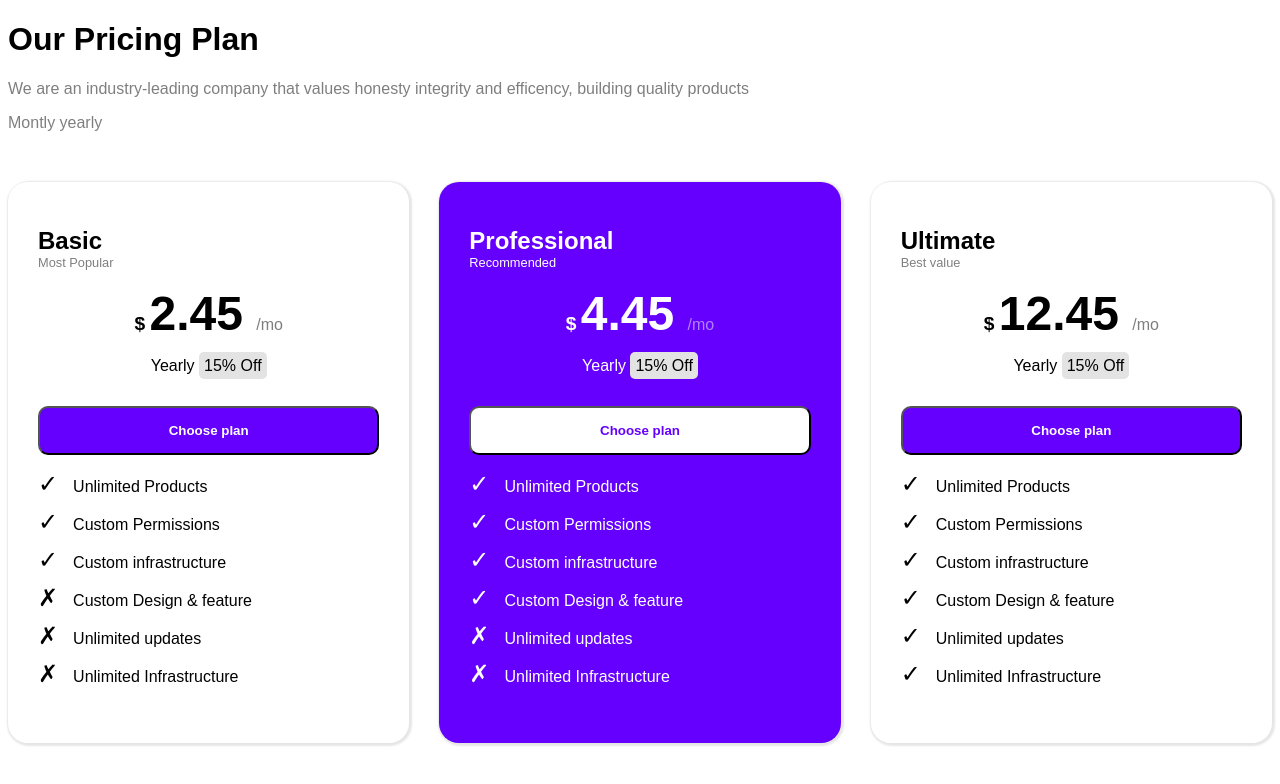
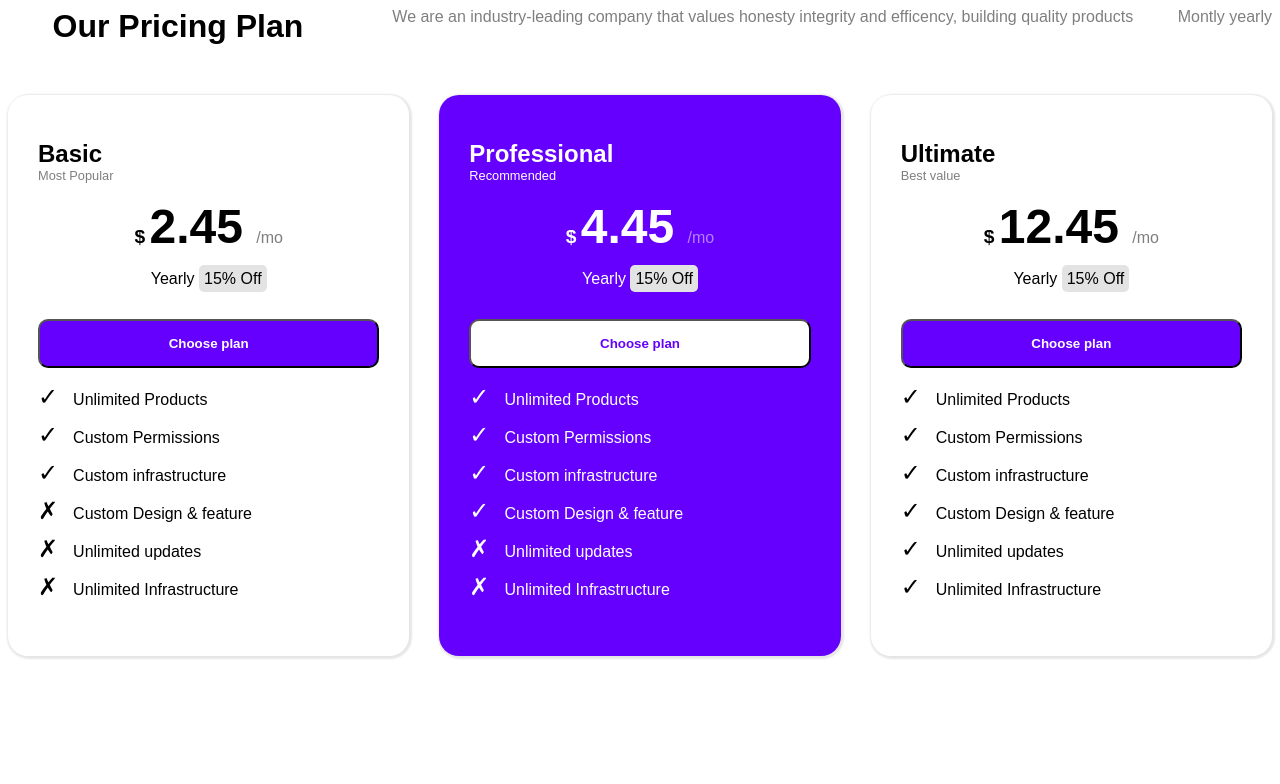
Before and after one commit to Giovanni-Ghinet/htmlcss-pricing-plan, a plain HTML site: page index.html in a window 1280 px wide. Drawn offline with Linux system fonts and the light colour scheme.

Commit message:
messo a destra montly e yearli

```diff
--- a/index.html
+++ b/index.html
@@ -11,12 +11,12 @@
 
 <body>
 
-    <header class="header margin-bottom">
-        <h1 class="header-title">Our Pricing Plan</h1>
+    <header class="header margin-bottom d-flex wrap">
+        <h1 class="header-title">Our Pricing Plan </h1>
         <p class="par-title opacity f-weight">We are an industry-leading company that values honesty integrity and
             efficency, building
             quality products</p>
-        <div class="tempo opacity f-weight">Montly yearly</div>
+        <div class="tempo opacity f-weight ">Montly yearly</div>
     </header>
 
     <main class="row f-weight d-flex">
--- a/style/Utility.css
+++ b/style/Utility.css
@@ -30,3 +30,13 @@
 .f-weight-600{
     font-weight: 600;
 }
+
+.font-header{
+    font-size: 0.9rem;
+}
+
+.wrap{
+    flex-wrap: wrap;
+    justify-content: start;
+    align-items: start;
+}
--- a/style/style.css
+++ b/style/style.css
@@ -11,6 +11,18 @@ body {
 .par-head-sec{
    margin: 0 auto;
    font-size: 0.8rem;
+}
+
+.par-title{
+    margin: 0 auto;
+}
+
+.header-title{
+    margin: 0 auto;
+}
+
+.tempo{
+    text-align: end;
 }
 
 .row{
```
